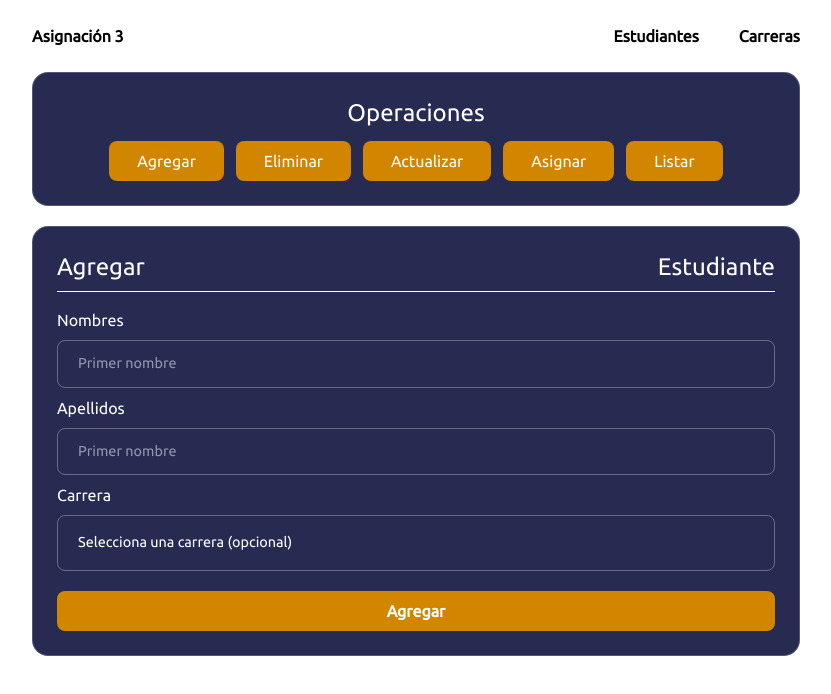
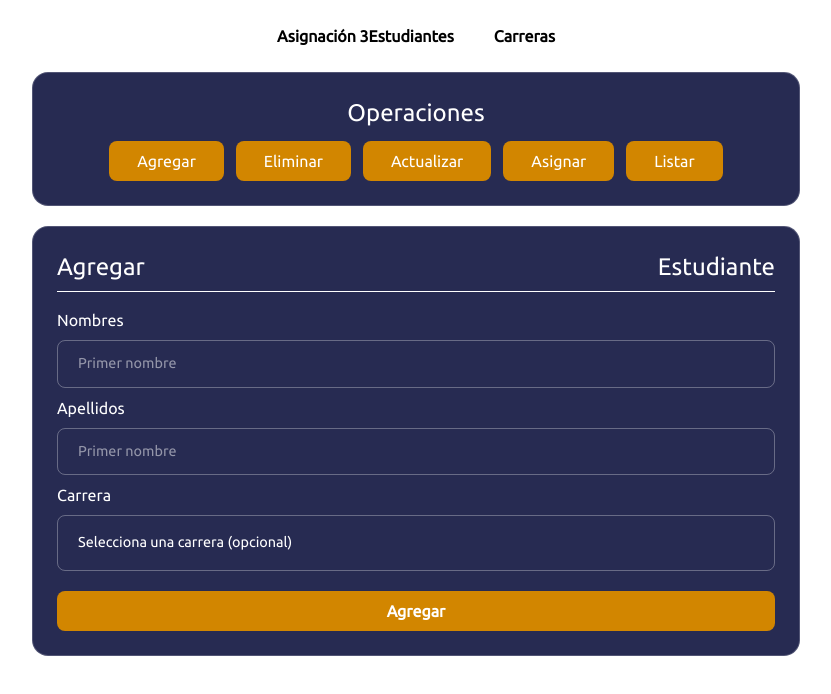
Before and after one commit to edtarsz/asignacion3, an Angular app in the folder frontend/: page /index/agregar in a window 1280 px wide. Shown: the top 694 px of the page, without its empty margins (224-1055 px from the left). Built offline with nearby package versions, Linux system fonts and the light colour scheme.

Commit message:
Modulación

```diff
--- a/frontend/src/app/main/main.html
+++ b/frontend/src/app/main/main.html
@@ -1,15 +1,5 @@
 <main class="w-screen h-screen flex flex-col items-center px-[5vw] sm:px-[5vw] lg:px-[20vw]">
-    <header class="w-full flex items-center justify-between font-bold py-[3vh]">
-        <span><a href="" routerLink="/index">Asignación 3</a></span>
-        <ul class="flex gap-10">
-            <li>
-                <p class="hover:cursor-pointer" href="" (click)="onClickEntidad('Estudiante')">Estudiantes</p>
-            </li>
-            <li>
-                <p class="hover:cursor-pointer" href="" (click)="onClickEntidad('Carrera')">Carreras</p>
-            </li>
-        </ul>
-    </header>
+    <app-header></app-header>
     <div class="w-full flex flex-col gap-5">
         <div class="w-full flex h-auto flex-col gap-3 justify-center bg-[var(--card-background-color)] bg-cover px-[3vw] py-[3vw] lg:px-6 lg:py-6 text-white rounded-2xl border border-[rgba(255,255,255,0.2)]"
             loading="eager">
--- a/frontend/src/app/main/main.ts
+++ b/frontend/src/app/main/main.ts
@@ -1,10 +1,11 @@
 import { Component } from '@angular/core';
 import { RouterLink, RouterOutlet } from '@angular/router';
 import { InterfaceService } from '../services/interface.service';
+import { Header } from "../shared/header/header";
 
 @Component({
   selector: 'app-main',
-  imports: [RouterOutlet, RouterLink],
+  imports: [RouterOutlet, RouterLink, Header],
   templateUrl: './main.html',
   styleUrl: './main.css'
 })
--- /dev/null
+++ b/frontend/src/app/shared/header/header.html
@@ -0,0 +1,11 @@
+<header class="w-full flex items-center justify-between font-bold py-[3vh]">
+    <span><a href="" routerLink="/index">Asignación 3</a></span>
+    <ul class="flex gap-10">
+        <li>
+            <p class="hover:cursor-pointer" href="" (click)="onClickEntidad('Estudiante')">Estudiantes</p>
+        </li>
+        <li>
+            <p class="hover:cursor-pointer" href="" (click)="onClickEntidad('Carrera')">Carreras</p>
+        </li>
+    </ul>
+</header>
--- /dev/null
+++ b/frontend/src/app/shared/header/header.ts
@@ -0,0 +1,16 @@
+import { Component, inject } from '@angular/core';
+import { InterfaceService } from '../../services/interface.service';
+
+@Component({
+  selector: 'app-header',
+  imports: [],
+  templateUrl: './header.html',
+  styleUrl: './header.css'
+})
+export class Header {
+  public interfaceService = inject(InterfaceService);
+
+  onClickEntidad(entidad: string) {
+    this.interfaceService.setEntidad(entidad);
+  }
+}
```
Also changed, not shown: frontend/src/app/shared/header/header.css (added).
